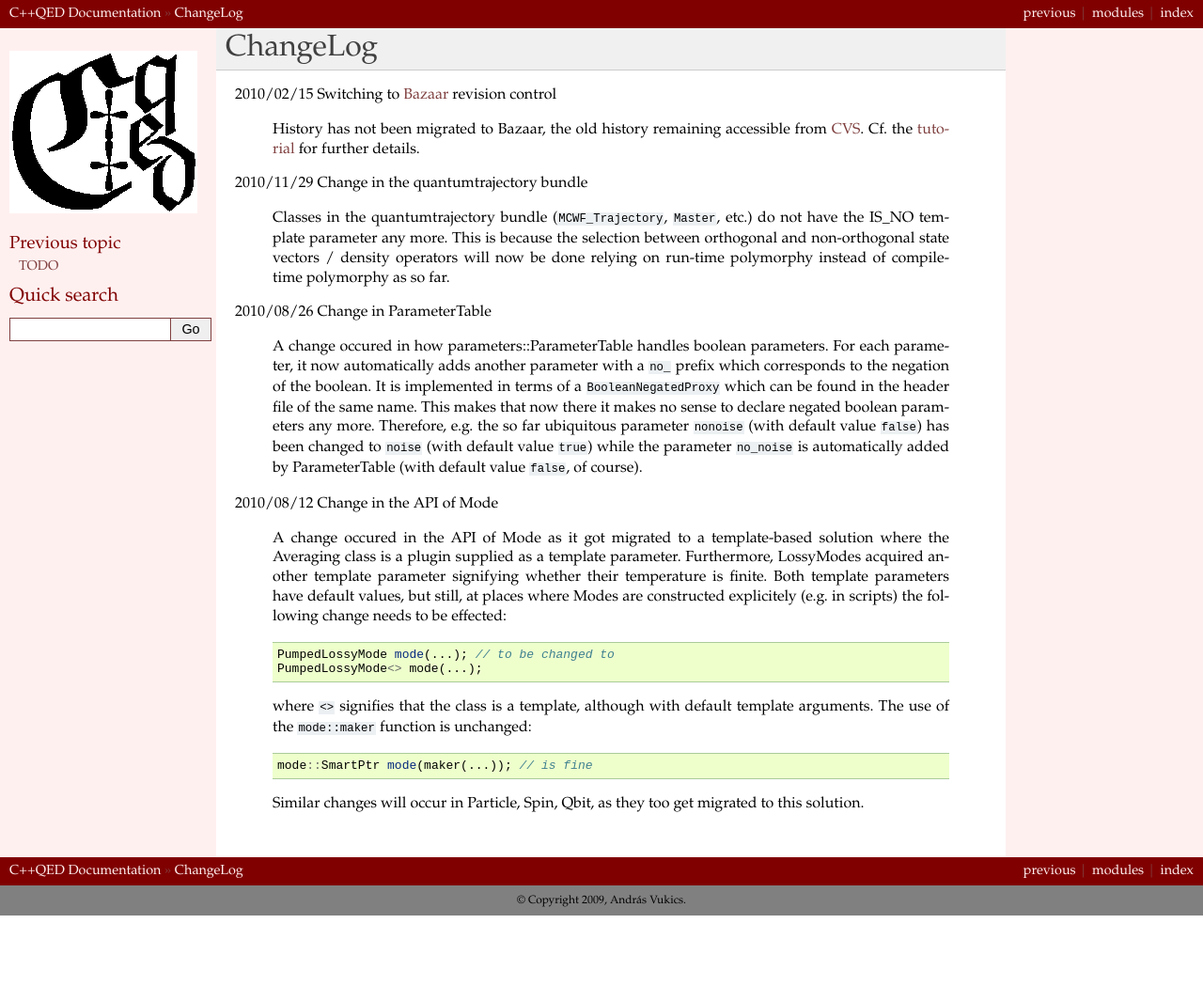
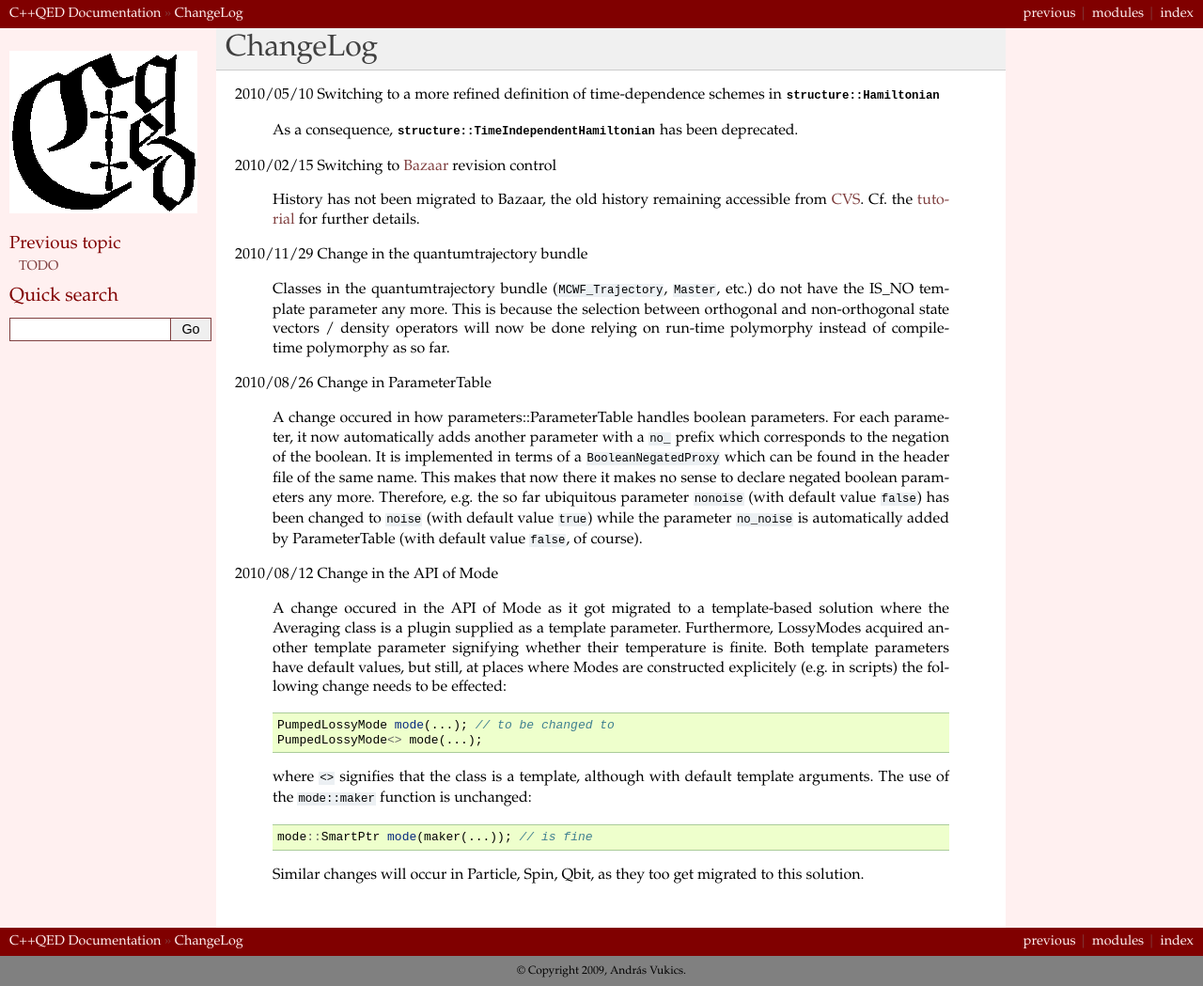
Before and after one commit to vukics/cppqed, a Sphinx documentation site: the page built from doc/changelog.rst, in a window 1280 px wide. Shown: the whole page at 94% size. Built offline with Sphinx 7.4.7, drawn with Linux system fonts in a browser that asks for light colours; formulas are drawn with MathJax 3; before the commit the page ends 974 px from its top, so only the background shows below that.

Commit message:
ChangeLog

```diff
--- a/doc/changelog.rst
+++ b/doc/changelog.rst
@@ -1,6 +1,10 @@
 *********
 ChangeLog
 *********
+
+2010/05/10 Switching to a more refined definition of time-dependence schemes in :class:`structure::Hamiltonian`
+
+  As a consequence, :class:`structure::TimeIndependentHamiltonian` has been deprecated.
 
 
 2010/02/15 Switching to `Bazaar <https://sourceforge.net/scm/?type=bzr&group_id=187775>`_ revision control
```
